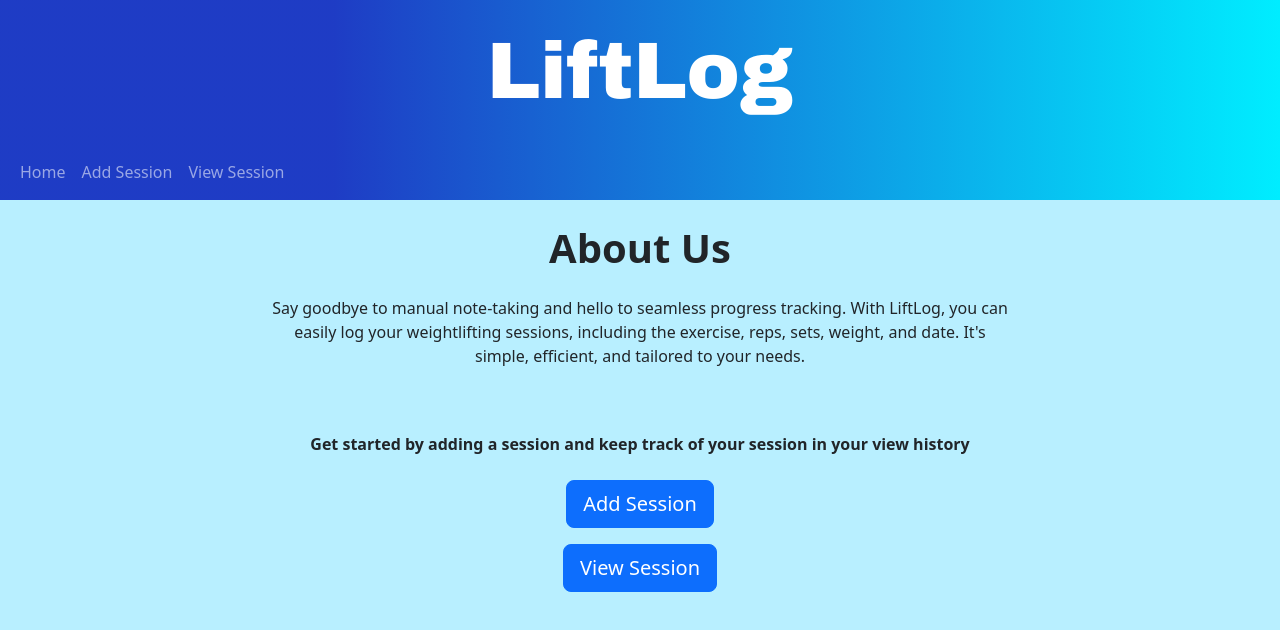
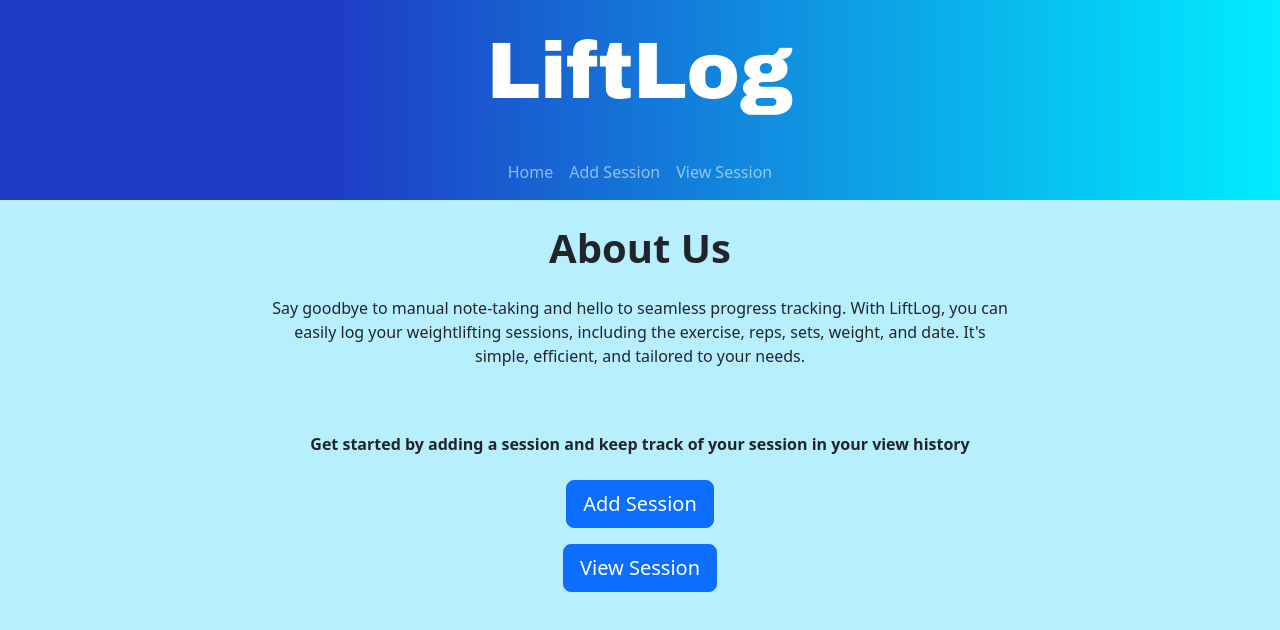
Before and after one commit to Kahayla/Lift-Log-v3, a React (Create React App) app in the folder lift-log/: page / in a window 1280 px wide. Shown: the top 630 px of the page. Built offline with nearby package versions, Linux system fonts and the light colour scheme.

Commit message:
final alignments made in the nav

```diff
--- a/lift-log/src/components/NavBar.js
+++ b/lift-log/src/components/NavBar.js
@@ -8,7 +8,7 @@ export default function NavBar() {
     <div className="container-fluid">
       <div className="row">
         <div className="col">
-          <nav className="navbar navbar-expand-md navbar-dark">
+          <nav className="navbar navbar-expand-md navbar-dark d-flex justify-content-between align-items-center">
             <button
               className="navbar-toggler mx-auto"
               type="button"
@@ -22,7 +22,7 @@ export default function NavBar() {
             </button>
 
             <div className="collapse navbar-collapse" id="navbarCollapse">
-              <ul className="navbar-nav mr-auto text-center">
+              <ul className="navbar-nav mx-auto text-center">
                 <li className="nav-item">
                   <Link to="/" className="nav-link">
                     Home
```
